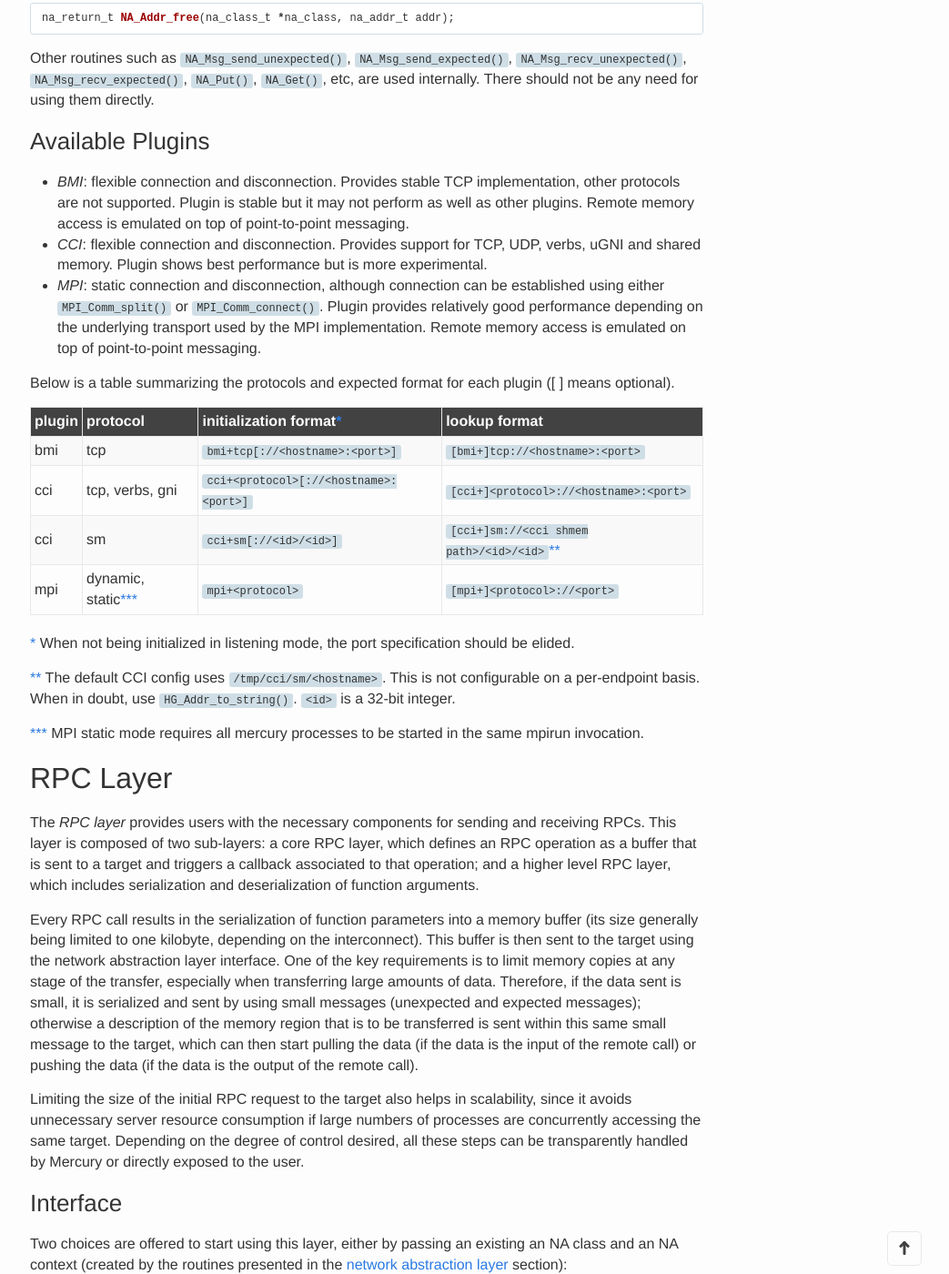
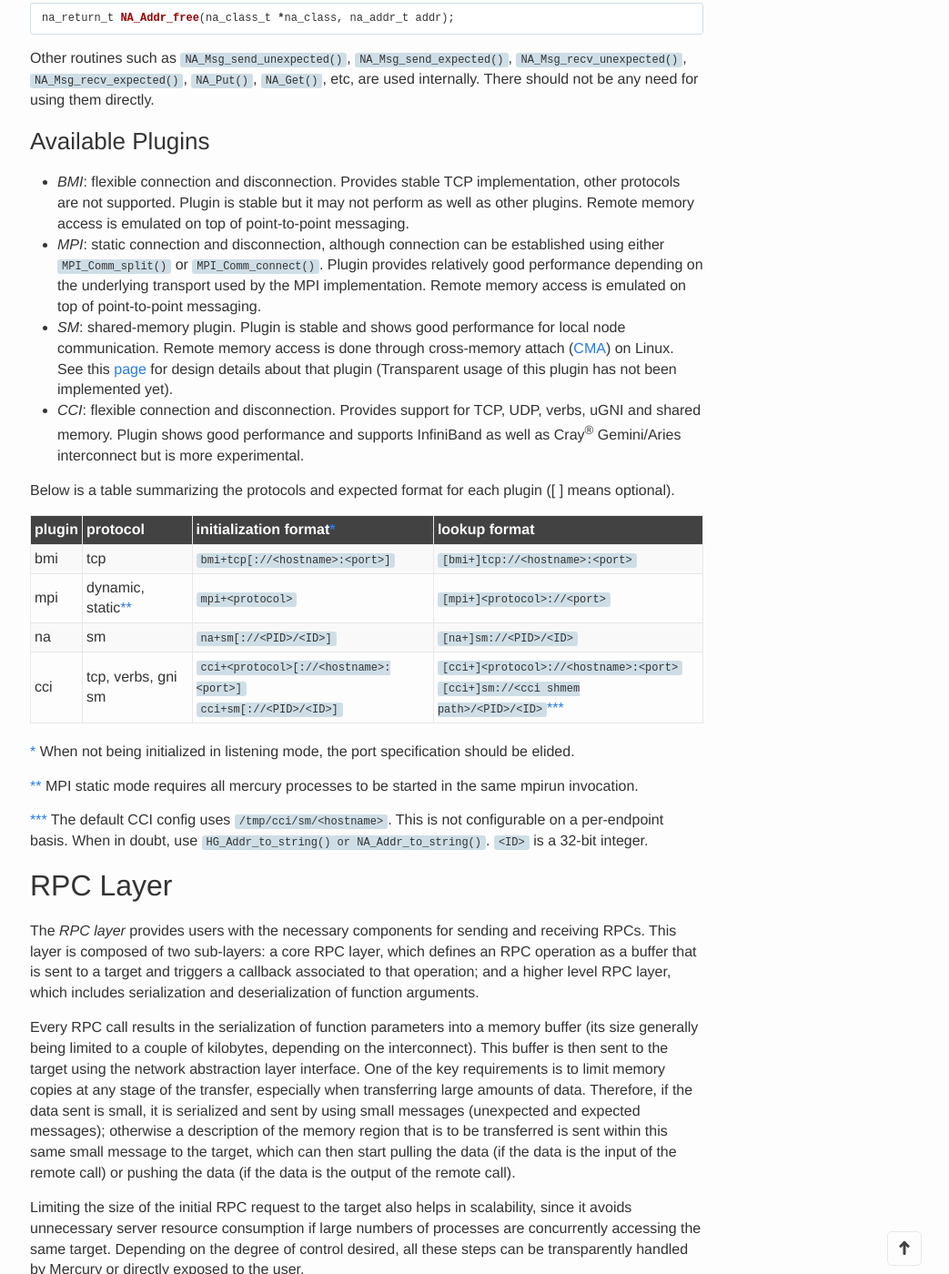
Before and after one commit to Mercury-HPC/Mercury-HPC.github.io, a Jekyll site: the page built from documentation.md, in a window 1280 px wide and 1400 px high, scrolled down 2305 px. Shown: the whole window at 91% size, without its empty margins (237-1280 px from the left). Built offline with Jekyll 4.4.1, drawn with Linux system fonts in a browser that asks for light colours; nearby versions of some CDN libraries; some of the changed text lies outside the part shown.

Commit message:
Update documentation to reflect API changes as of v0.9.0
Update mchecksum documentation

```diff
--- a/_posts/2016-11-23-mchecksum.markdown
+++ b/_posts/2016-11-23-mchecksum.markdown
@@ -68,6 +68,9 @@ initialization string that must be passed to the `mchecksum_init()` call.
 Note that
 CRC32 and ADLER32 are available through the [ZLIB](http://www.zlib.net/) library and CRC32C is available
 with and without SSE4.2 optimization.
+When using the [ISA-L](https://github.com/01org/isa-l) library, improved
+performance can be achieved for CRC16 and CRC32C by using the `PCLMULQDQ` CPU
+instruction (when supported).
 
 Plugin | Initialization Format
 ------ | ---------------------
--- a/documentation.md
+++ b/documentation.md
@@ -4,7 +4,7 @@ title: Documentation
 permalink: /documentation/
 ---
 
-Documentation reflects Mercury's API as of the upcoming v0.9.0 and can be used
+Documentation reflects Mercury's API as of v0.9.0 and can be used
 as an introduction to the Mercury library. Please look at the
 [see also](#see-also) section for additional documentation.
 
@@ -137,14 +137,20 @@ are used internally. There should not be any need for using them directly.
   other protocols are not supported. Plugin is stable but it may
   not perform as well as other plugins. Remote memory access is emulated on top
   of point-to-point messaging.
-* _CCI_: flexible connection and disconnection. Provides support for TCP, UDP,
-  verbs, uGNI and shared memory. Plugin shows best performance but is more
-  experimental.
 * _MPI_: static connection and disconnection, although connection can be
   established using either `MPI_Comm_split()` or `MPI_Comm_connect()`. Plugin
   provides relatively good performance depending on the underlying transport
   used by the MPI implementation. Remote memory access is emulated on top of
   point-to-point messaging.
+* _SM_: shared-memory plugin. Plugin is stable and shows good performance for
+  local node communication. Remote memory access is done through
+  cross-memory attach ([CMA][cma]) on Linux. See this
+  [page]({% post_url 2017-01-30-shared-memory %}) for design details
+  about that plugin (Transparent usage of this plugin has not been implemented yet).
+* _CCI_: flexible connection and disconnection. Provides support for TCP, UDP,
+  verbs, uGNI and shared memory. Plugin shows good performance and supports
+  InfiniBand as well as Cray<sup>®</sup> Gemini/Aries interconnect but is more
+  experimental.
 
 Below is a table summarizing the protocols and expected format for each plugin
 ([ ] means optional).
@@ -152,15 +158,19 @@ Below is a table summarizing the protocols and expected format for each plugin
 plugin | protocol             | initialization format[*](#init_format)  |  lookup format
 ------ | --------             | ---------------------          |  -------------
 bmi    | tcp                  | `bmi+tcp[://<hostname>:<port>]`| `[bmi+]tcp://<hostname>:<port>`
-cci    | tcp, verbs, gni      | `cci+<protocol>[://<hostname>:<port>]`    | `[cci+]<protocol>://<hostname>:<port>`
-cci    | sm                   | `cci+sm[://<id>/<id>]`         | `[cci+]sm://<cci shmem path>/<id>/<id>`[**](#cci_config)
-mpi    | dynamic, static[***](#mpi_static)  | `mpi+<protocol>` | `[mpi+]<protocol>://<port>`
+mpi    | dynamic, static[**](#mpi_static)  | `mpi+<protocol>` | `[mpi+]<protocol>://<port>`
+na     | sm                   | `na+sm[://<PID>/<ID>]`         | `[na+]sm://<PID>/<ID>`
+cci    | tcp, verbs, gni <br/> sm | `cci+<protocol>[://<hostname>:<port>]` <br/> `cci+sm[://<PID>/<ID>]` | `[cci+]<protocol>://<hostname>:<port>` <br/> `[cci+]sm://<cci shmem path>/<PID>/<ID>`[***](#cci_config)
 
-<a name="init_format">*</a> When not being initialized in listening mode, the port specification should be elided.
+<a name="init_format">*</a> When not being initialized in listening mode, the
+port specification should be elided.
 
-<a name="cci_config">**</a> The default CCI config uses `/tmp/cci/sm/<hostname>`. This is not configurable on a per-endpoint basis. When in doubt, use `HG_Addr_to_string()`. `<id>` is a 32-bit integer.
+<a name="mpi_static">**</a> MPI static mode requires all mercury processes to
+be started in the same mpirun invocation.
 
-<a name="mpi_static">***</a> MPI static mode requires all mercury processes to be started in the same mpirun invocation.
+<a name="cci_config">***</a> The default CCI config uses `/tmp/cci/sm/<hostname>`.
+This is not configurable on a per-endpoint basis. When in doubt, use
+`HG_Addr_to_string() or NA_Addr_to_string()`. `<ID>` is a 32-bit integer.
 
 ## RPC Layer
 
@@ -171,7 +181,7 @@ and triggers a callback associated to that operation; and a higher level RPC
 layer, which includes serialization and deserialization of function arguments.
 
 Every RPC call results in the serialization of function parameters into a
-memory buffer (its size generally being limited to one kilobyte, depending on
+memory buffer (its size generally being limited to a couple of kilobytes, depending on
 the interconnect). This buffer is then sent to the target using the network
 abstraction layer interface. One of the key requirements is to limit memory
 copies at any stage of the transfer, especially when transferring large amounts
@@ -192,7 +202,7 @@ exposed to the user.
 ### Interface
 
 Two choices are offered to start using this layer, either by passing
-an existing an NA class and an NA context (created by the routines presented
+an existing NA class and an NA context (created by the routines presented
 in the [network abstraction layer](#network-abstraction-layer) section):
 
 {% highlight C %}
@@ -227,24 +237,34 @@ It can then be destroyed using:
 hg_return_t HG_Context_destroy(hg_context_t *context);
 {% endhighlight %}
 
-Before sending an RPC, the HG class needs a way of identifying it so that a
+Before an RPC can be sent, the HG class needs a way of identifying it so that a
 callback corresponding to that RPC can be executed on the target. Additionally,
 the functions to serialize and deserialize the function arguments associated
-to that RPC must be provided. This is done through the `HG_Register()` function.
+to that RPC must be provided. This is done through the `HG_Register_name()` function.
 Note that this step can be simplified by using the
 [high-level RPC layer](#high-level-rpc-layer). Registration must be done on
 both the origin and the target with the same `func_name` identifier.
+Alternatively `HG_Register()` can be used to pass a user-defined unique
+identifier and avoid internal hashing of the provided function name.
 
 {% highlight C %}
 typedef hg_return_t (*hg_proc_cb_t)(hg_proc_t proc, void *data);
 typedef hg_return_t (*hg_rpc_cb_t)(hg_handle_t handle);
 
-hg_id_t HG_Register(hg_class_t *hg_class, const char *func_name, hg_proc_cb_t in_proc_cb, hg_proc_cb_t out_proc_cb, hg_rpc_cb_t rpc_cb);
+hg_id_t HG_Register_name(hg_class_t *hg_class, const char *func_name, hg_proc_cb_t in_proc_cb, hg_proc_cb_t out_proc_cb, hg_rpc_cb_t rpc_cb);
+{% endhighlight %}
+
+In the case where an RPC does not require a response, one can indicate that
+no response is expected (and therefore avoid waiting for a message to be sent
+back) by using the following call (on an already registered RPC):
+
+{% highlight C %}
+hg_return_t HG_Registered_disable_response(hg_class_t *hg_class, hg_id_t id, hg_bool_t disable);
 {% endhighlight %}
 
 As mentioned previously, there is no distinction between client and server since
 it may be desirable for a client to also act as a server for other processes.
-Therefore the interface only use the distinction of _origin_ and _target_.
+Therefore the interface only uses the distinction of _origin_ and _target_.
 
 #### Origin
 
@@ -260,7 +280,8 @@ hg_return_t HG_Addr_lookup(hg_context_t *context, hg_cb_t callback, void *arg, c
 This function takes a user callback. `HG_Progress()` and `HG_Trigger()` need to
 be called in this case and the resulting address can be retrieved when the user
 callback is executed. Connection to the target may occur at this time, though that
-behavior is left upon the NA plugin implementation.
+behavior is left upon the NA plugin implementation and protocol (which may or
+may not be connectionless).
 All addresses must then be freed using:
 
 {% highlight C %}
@@ -312,7 +333,9 @@ hg_return_t HG_Free_output(hg_handle_t handle, void *out_struct);
 {% endhighlight %}
 
 To be safe, it is therefore recommended to make a copy of the results before
-calling `HG_Free_output()`.
+calling `HG_Free_output()`. Note that in the case of an RPC with no response,
+completion occurs after the RPC has been successfully sent (i.e., there is
+no output to retrieve).
 
 #### Target
 
@@ -350,9 +373,11 @@ hg_return_t HG_Respond(hg_handle_t handle, hg_cb_t callback, void *arg, void *ou
 {% endhighlight %}
 
 This call is also non-blocking. When it completes, the associated callback is
-placed onto a completion queue. It can then be triggered after a call to `HG_Trigger()`.
+placed onto a completion queue. It can then be triggered after a call to
+`HG_Trigger()`. Note that in the case of an RPC with no response, calling
+`HG_Respond()` will return an error.
 
-#### Progress
+#### Progress and Cancellation
 
 Mercury uses a callback model. Callbacks are passed to non-blocking functions
 and are pushed to the context's completion queue when the operation completes.
@@ -373,11 +398,22 @@ hg_return_t HG_Trigger(hg_class_t *hg_class, hg_context_t *context, unsigned int
 In some cases, one may want to call `HG_Progress()` then `HG_Trigger()` or have
 them execute in parallel by using separate threads.
 
+Note also that in cases where it is desirable to cancel an HG operation,
+one can call `HG_Cancel()` on a HG handle to cancel an on-going
+`HG_Forward()` or `HG_Respond()` operation. Please refer to this
+[page]({% post_url 2016-07-26-cancellation %}) for additional details
+regarding cancellation of operations.
+
+{% highlight C %}
+hg_return_t HG_Cancel(hg_handle_t handle);
+{% endhighlight %}
+
 ## Bulk Layer
 
 In addition to the previous layer, some RPCs may require the transfer of larger
-amounts of data. For these RPCs, the _bulk layer_ can be used. It is built on top of
-the RMA protocol defined in the network abstraction layer.
+amounts of data. For these RPCs, the _bulk layer_ can be used. It is built on
+top of the RMA protocol defined in the network abstraction layer and prevents
+intermediate memory copies.
 
 The origin process exposes a memory region to the target by creating a bulk
 descriptor (which contains virtual memory address information, size of the
@@ -389,6 +425,13 @@ the input parameters, it can deserialize the bulk descriptor, get the size of
 the memory buffer that has to be transferred, and initiate the transfer.
 Only the target initiates one-sided transfers so that it can, as well as
 controlling the data flow, protect its memory from concurrent accesses.
+
+As no explicit ack message is sent on transfer completion, the origin process
+can only assume that accesses to its local memory are completed once it
+receives the RPC response from the target. Therefore, in the case of an RPC
+with no response, extreme care should be taken when initiating a bulk transfer
+by ensuring that the origin gets notified when its exposed memory can be safely
+released/accessed.
 
 ### Interface
 
@@ -510,7 +553,7 @@ In some cases, however, the argument types are not known by Mercury, which is
 the case of the previous example with the `rpc_handle_t` type. For these cases,
 another macro, called `MERCURY_GEN_STRUCT_PROC`, can be used. It defines a
 serialization function for an existing struct or type---this assumes that the
-type can be mapped to already existing types, if not, users can create their
+type can be mapped to already existing types; if not, users can create their
 own proc function and use the `hg_proc_raw` routine that takes a stream of bytes.
 
 {% highlight C %}
@@ -599,3 +642,5 @@ rpc_open_id_g = MERCURY_REGISTER(hg_class, "rpc_open", rpc_open_in_t, rpc_open_o
   <li><a href="http://dx.doi.org/10.1109/CLUSTER.2013.6702617">Cluster 2013 paper</a></li>
   <li><a href="{{ site.baseurl }}/doxygen/index.html">Doxygen documentation</a></li>
 </ul>
+
+[cma]: https://lwn.net/Articles/405284/
```
Also changed, not shown: other parts of documentation.md (+3 -3 lines), _posts/2017-01-30-shared-memory.markdown (added, +8 -0 lines), download.md (+7 -9 lines), assets/mchecksum.svg.
